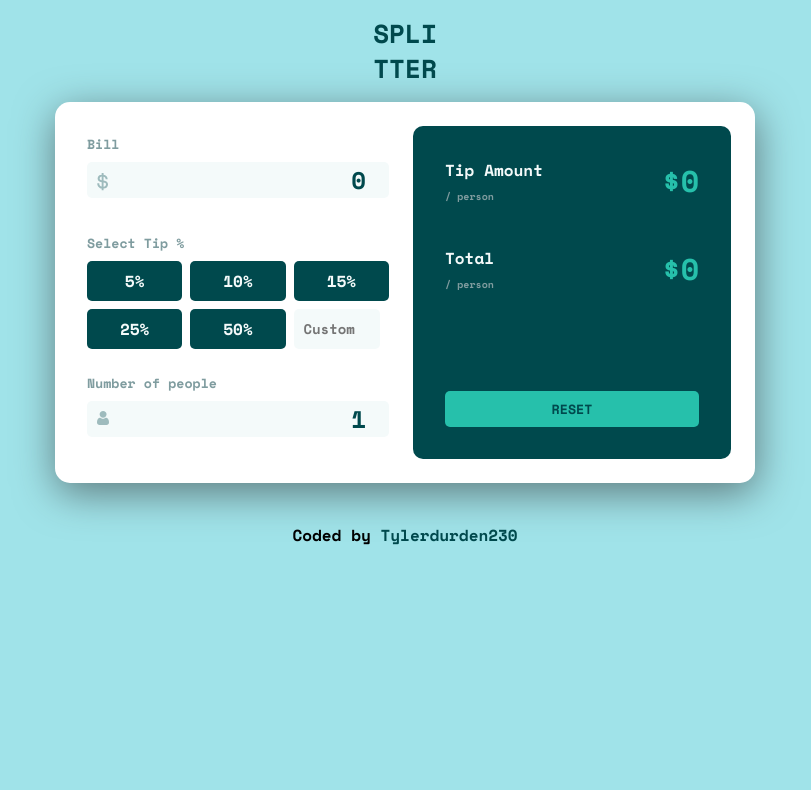
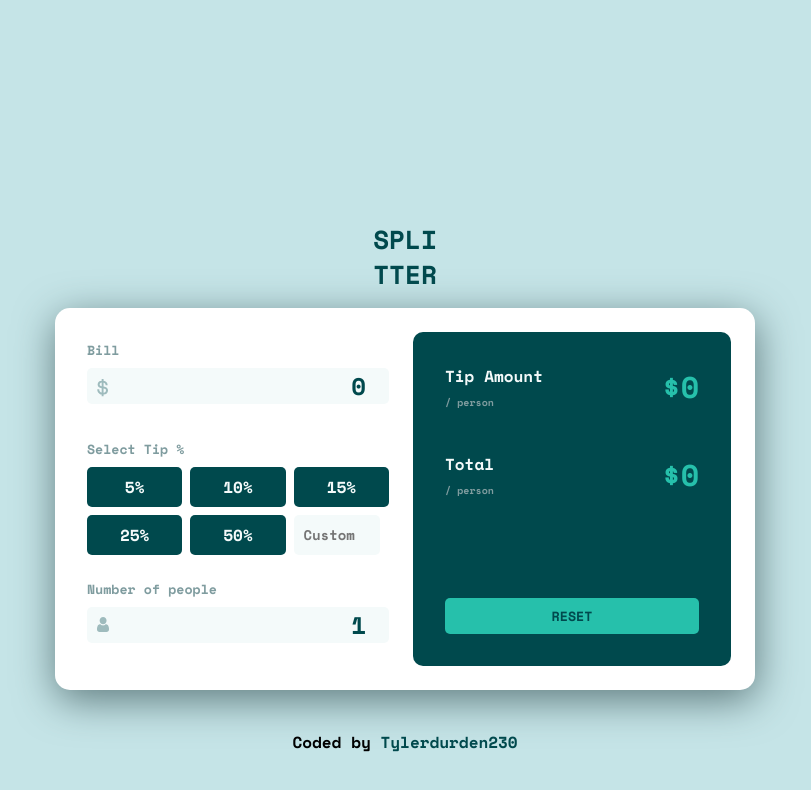
Before and after one commit to TylerDurden230/Tip-calculator-app, a plain HTML site: page index.html in a window 1280 px wide. Shown: the whole page, without its empty margins (235-1046 px from the left). Drawn offline with nearby package versions, Linux system fonts and the light colour scheme.

Commit message:
Add files via upload

```diff
--- a/style.css
+++ b/style.css
@@ -6,6 +6,7 @@
     --Dark-grayish-cyan: hsl(186, 14%, 43%);
     --Grayish-cyan: hsl(184, 14%, 56%);
     --Light-grayish-cyan: hsl(185, 62%, 77%);
+    --background:  hsl(185, 41%, 84%);
     --Very-light-grayish-cyan: hsl(189, 41%, 97%);
     --White: hsl(0, 0%, 100%);
 }
@@ -17,10 +18,11 @@
 }
 
 body {
-    background: var(--Light-grayish-cyan);
+    background: var(--background);
     height: 120vh;
     display: flex;
     flex-direction: column;
+    justify-content: center;
     align-items: center;
     font-family: 'Space Mono', monospace;
 }
```
